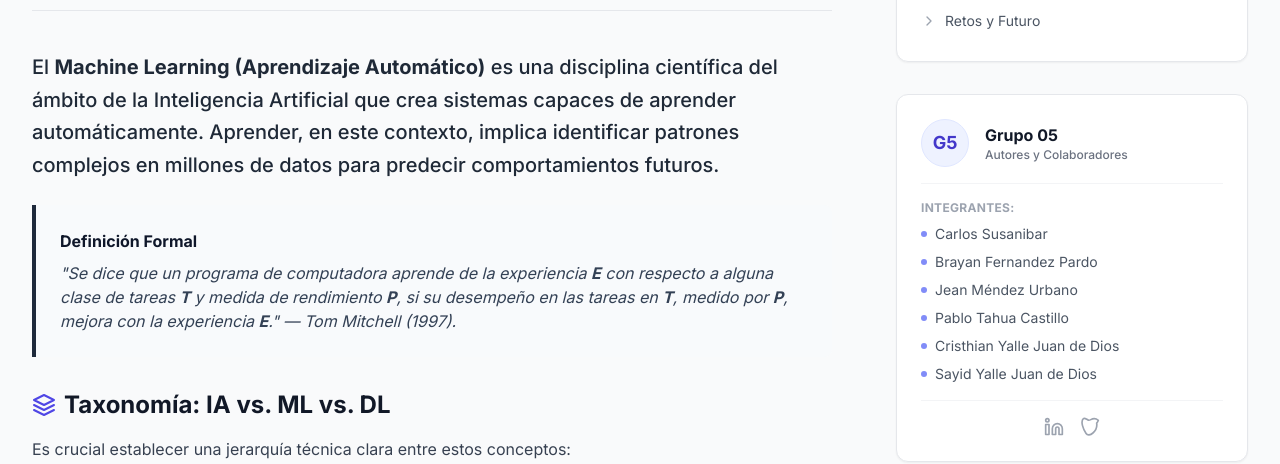
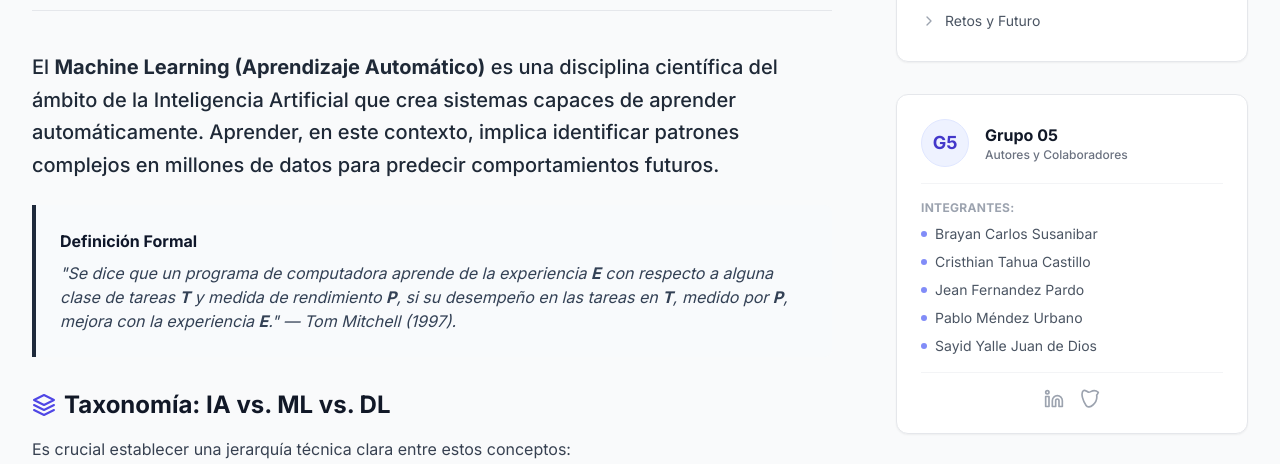
Before and after one commit to Andrestcc/grupo1_sistemas, a plain HTML site: page index.html in a window 1280 px wide. Shown: the part 336-800 px from the top of the page. Drawn offline with nearby package versions, Linux system fonts and the light colour scheme.

Commit message:
Update index.html

```diff
--- a/index.html
+++ b/index.html
@@ -403,11 +403,10 @@ prediccion = modelo.predict([[<span className="text-[#b5cea8]">200</span>]])
                                 </div>
                             </div>
                             <ul class="space-y-2 text-sm text-gray-700">
-                                <li>• Carlos Susanibar</li>
-                                <li>• Brayan Fernandez Pardo</li>
-                                <li>• Jean Méndez Urbano</li>
-                                <li>• Pablo Tahua Castillo</li>
-                                <li>• Cristhian Yalle Juan de Dios</li>
+                                <li>• Brayan Carlos Susanibar</li>
+                                <li>• Cristhian Tahua Castillo</li>
+                                <li>• Jean Fernandez Pardo</li>
+                                <li>• Pablo Méndez Urbano</li>
                                 <li>• Sayid Yalle Juan de Dios</li>
                             </ul>
                         </div>
@@ -472,11 +471,10 @@ prediccion = modelo.predict([[<span className="text-[#b5cea8]">200</span>]])
                         <div class="mb-4">
                             <p class="text-xs font-bold text-gray-400 uppercase tracking-wide mb-2">Integrantes:</p>
                             <ul class="space-y-2 text-sm text-gray-600">
-                                <li class="flex items-center"><div class="w-1.5 h-1.5 bg-indigo-400 rounded-full mr-2"></div>Carlos Susanibar</li>
-                                <li class="flex items-center"><div class="w-1.5 h-1.5 bg-indigo-400 rounded-full mr-2"></div>Brayan Fernandez Pardo</li>
-                                <li class="flex items-center"><div class="w-1.5 h-1.5 bg-indigo-400 rounded-full mr-2"></div>Jean Méndez Urbano</li>
-                                <li class="flex items-center"><div class="w-1.5 h-1.5 bg-indigo-400 rounded-full mr-2"></div>Pablo Tahua Castillo</li>
-                                <li class="flex items-center"><div class="w-1.5 h-1.5 bg-indigo-400 rounded-full mr-2"></div>Cristhian Yalle Juan de Dios</li>
+                                <li class="flex items-center"><div class="w-1.5 h-1.5 bg-indigo-400 rounded-full mr-2"></div>Brayan Carlos Susanibar</li>
+                                <li class="flex items-center"><div class="w-1.5 h-1.5 bg-indigo-400 rounded-full mr-2"></div>Cristhian Tahua Castillo</li>
+                                <li class="flex items-center"><div class="w-1.5 h-1.5 bg-indigo-400 rounded-full mr-2"></div>Jean Fernandez Pardo</li>
+                                <li class="flex items-center"><div class="w-1.5 h-1.5 bg-indigo-400 rounded-full mr-2"></div>Pablo Méndez Urbano</li>
                                 <li class="flex items-center"><div class="w-1.5 h-1.5 bg-indigo-400 rounded-full mr-2"></div>Sayid Yalle Juan de Dios</li>
                             </ul>
                         </div>
```
